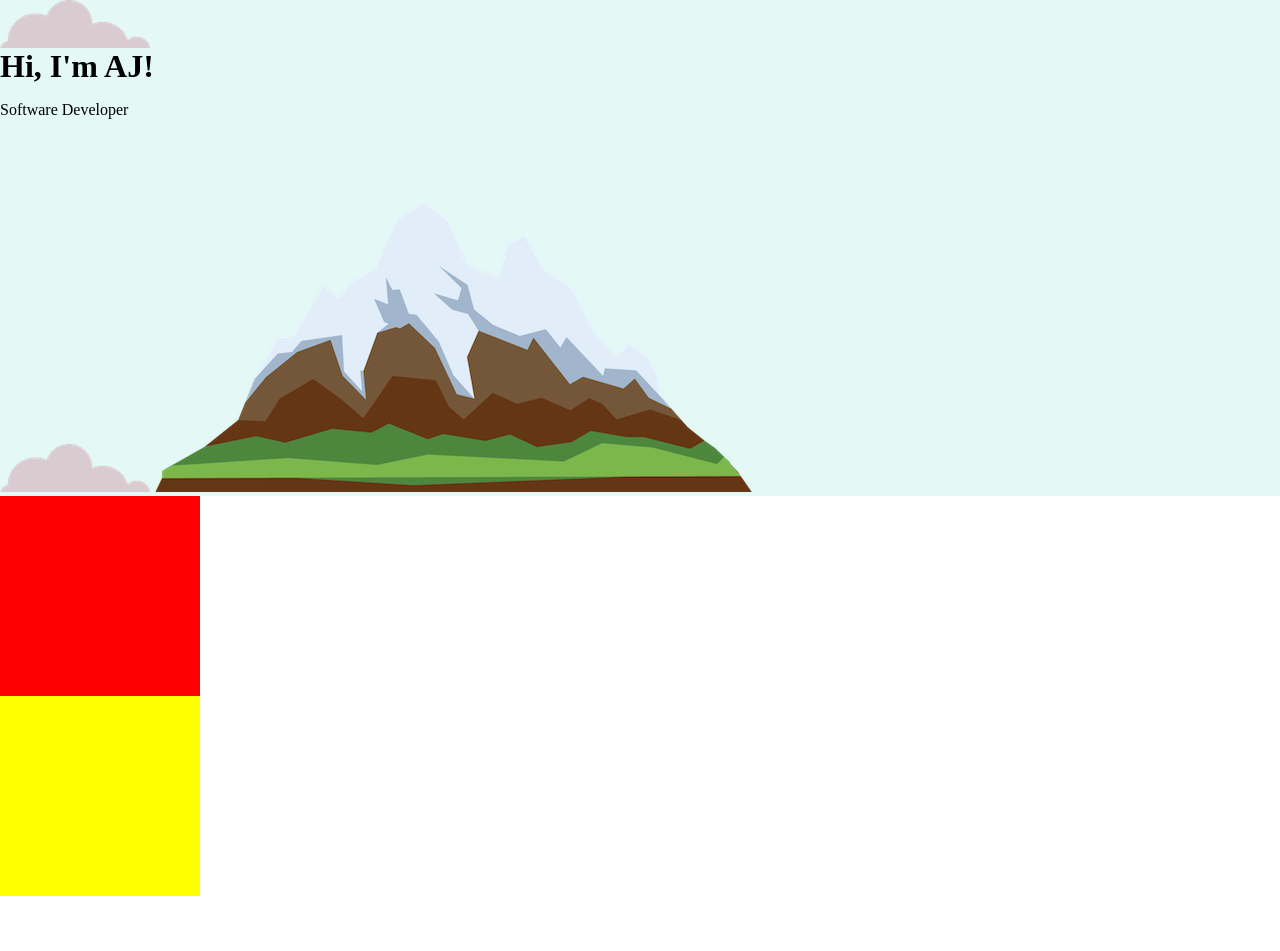
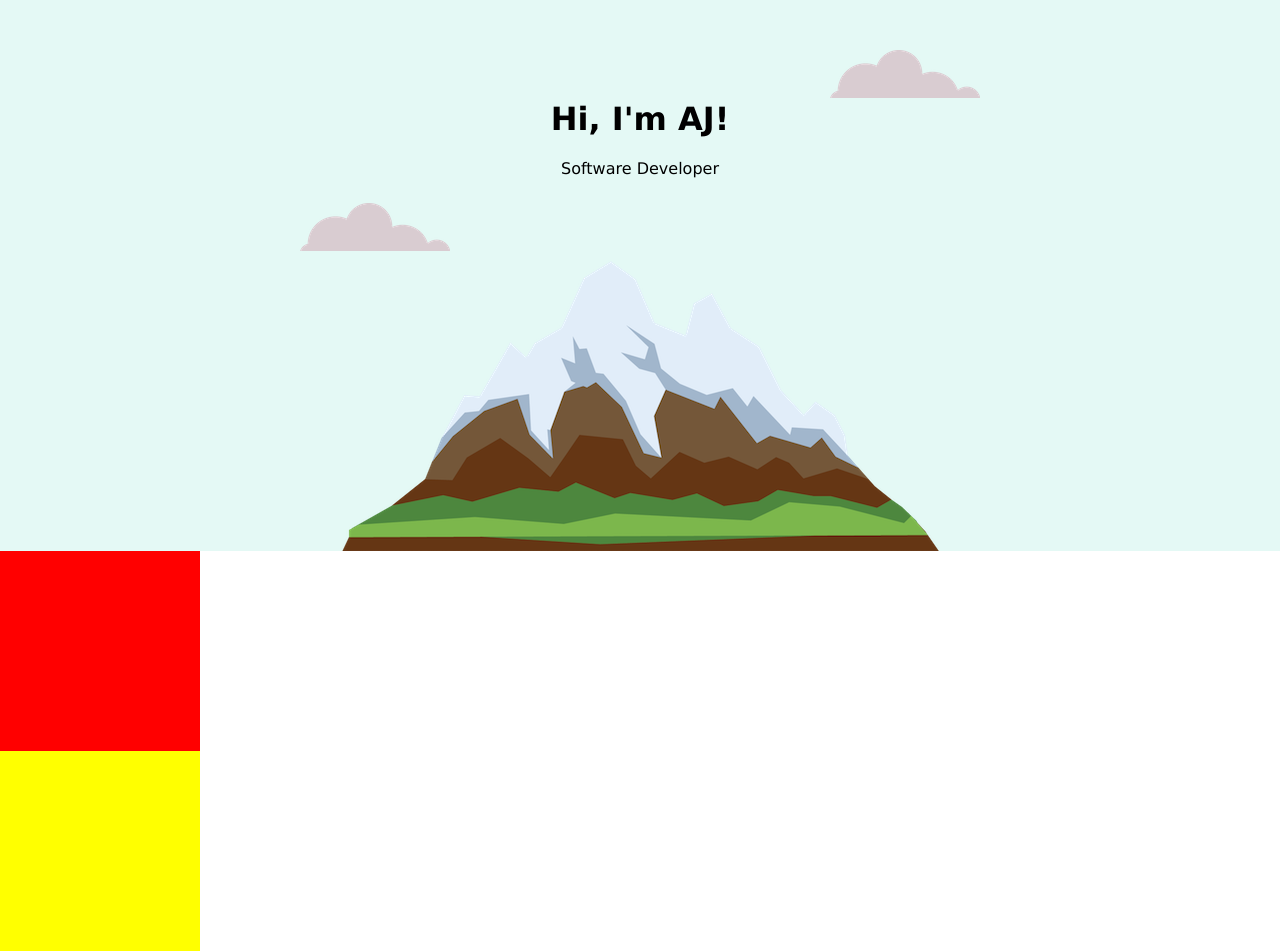
Before and after one commit to aj112358/web-development-learning, a plain HTML site: page css_my_site/index.html in a window 1280 px wide. Before the commit the page ends 896 px from the top, so only its background shows below. Drawn offline with Linux system fonts and the light colour scheme.

Commit message:
learning position: static, relative, absolute, fixed

```diff
--- a/css_my_site/css/styles.css
+++ b/css_my_site/css/styles.css
@@ -3,10 +3,17 @@
 
 body {
     margin: 0px;
+    text-align: center;
+    font-family: verdana, sans-serif;
 }
 
 h1 {
-    margin: 0px;
+    margin-top: 0;
+    position: relative;
+}
+
+p {
+    position: relative;
 }
 
 div {
@@ -20,6 +27,10 @@ div {
     width: 200px;
 }
 
+.top-container {
+    position: relative;
+    padding-top: 100px;
+}
 
 .middle-container {
     background-color: red;
@@ -28,3 +39,15 @@ div {
 .bottom-container {
     background-color: yellow;
 }
+
+.bottom-cloud {
+    position: absolute;
+    left: 300px;
+    bottom: 300px;
+}
+
+.top-cloud {
+    position: absolute;
+    top: 50px;
+    right: 300px;
+}
--- a/css_my_site/index.html
+++ b/css_my_site/index.html
@@ -6,18 +6,17 @@
     <title>AJ Singh</title>
     <link rel="stylesheet" href="./css/styles.css">
     <link rel="icon" href="./favicon.ico">
+
+
 </head>
 
 <body>
 
-
-
-
     <div class="top-container">
-        <img src="./images/cloud.png" alt="cloud-img">
+        <img class="top-cloud" src="./images/cloud.png" alt="cloud-img">
         <h1>Hi, I'm AJ!</h1>
         <p>Software Developer</p>
-        <img src="./images/cloud.png" alt="cloud-img">
+        <img class="bottom-cloud" src="./images/cloud.png" alt="cloud-img">
         <img src="./images/mountain.png" alt="mountain-img">
     </div>
 
@@ -27,9 +26,5 @@
     <div class="bottom-container">
     </div>
 
-
-
-
-
 </body>
 </html>
```
